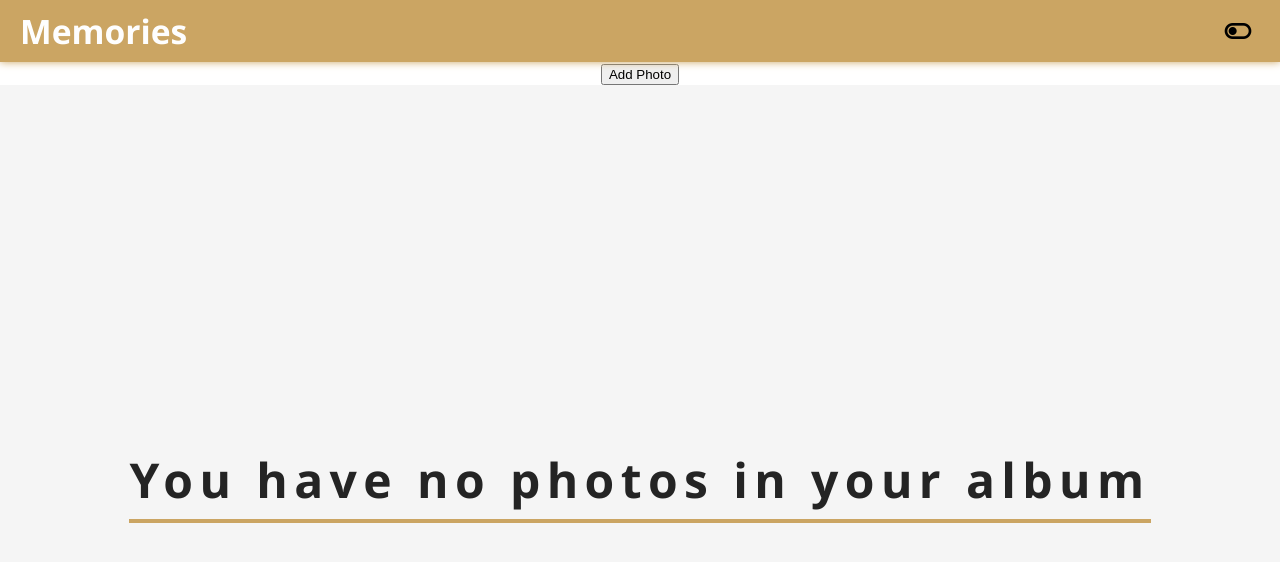
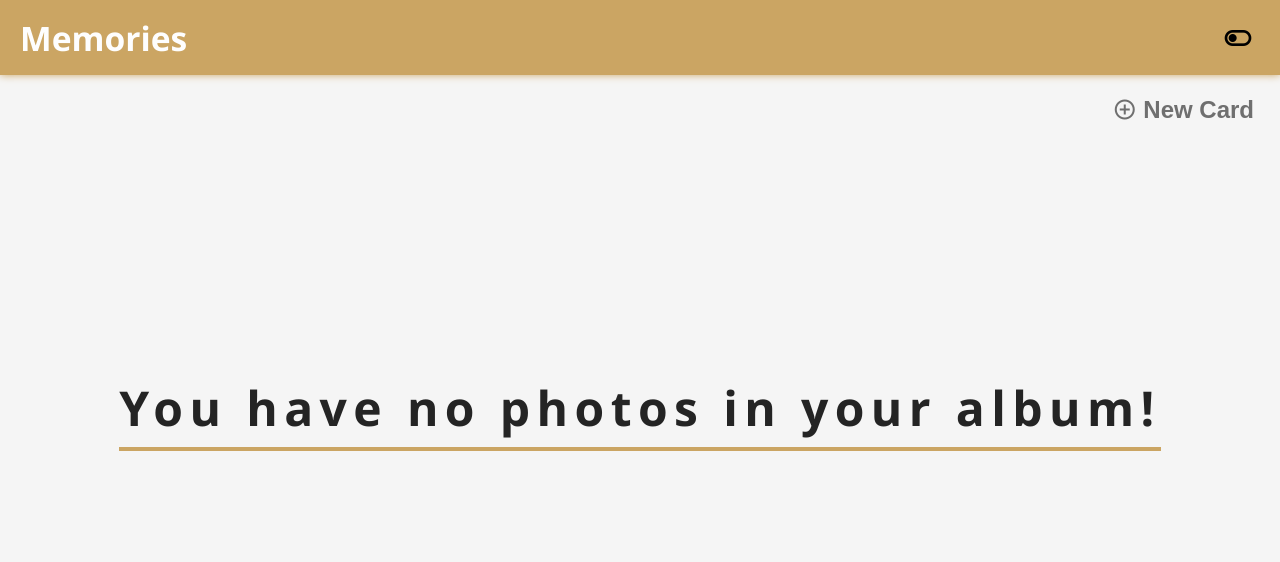
Before and after one commit to vanykardjikian/memories, a React (Vite) app: page / in a window 1280 px wide. Shown: the top 562 px of the page. Built offline with nearby package versions, Linux system fonts and the light colour scheme.

Commit message:
Fix formData initialization condition
Style new card button

```diff
--- a/src/App.jsx
+++ b/src/App.jsx
@@ -11,13 +11,13 @@ function App() {
 
 	const [darkMode, setDarkMode] = React.useState(false)
 
-	const [isNewFormVisible, setIsNewFormVisible] = React.useState(false)
+	const [isFormVisible, setisFormVisible] = React.useState(false)
 
 	const [editableFormData, seteditableFormData] = React.useState({})
 
 	function toggleNewForm(e, cardId) {
 		console.log("id: " + cardId)
-		setIsNewFormVisible(isNewFormVisible => !isNewFormVisible);
+		setisFormVisible(isFormVisible => !isFormVisible);
 		const tempFormData = cards.filter(card => card.cardId === cardId)[0]
 		console.log(tempFormData)
 		seteditableFormData({...tempFormData})
@@ -47,6 +47,13 @@ function App() {
 		toggleNewForm()
 	}
 
+
+	function deleteCard(e, targetId) {
+		setCards(prevCards => {
+			return prevCards.filter(card => card.cardId !== targetId)
+		})
+	}
+
 	const cardComponents = cards.map(card => {
 		return (
 			<Card
@@ -57,6 +64,7 @@ function App() {
 				date={card.date}
 				cardId = {card.cardId}
 				toggleNewForm={toggleNewForm}
+				deleteCard={deleteCard}
 			/>
 		)
 	})
@@ -66,21 +74,25 @@ function App() {
 	return (
 		<>
 			<Navbar darkMode={darkMode} toggleDarkMode={toggleDarkMode} />
+			<main className={!darkMode ? "" : "dark"}>
 			<div className={!darkMode ? "" : "dark"}>
-				<button onClick={toggleNewForm}>Add Photo</button>
-				{isNewFormVisible && <Form
+				{isFormVisible && <Form
 					handleSubmit={handleSubmit}
 					toggleNewForm={toggleNewForm}
 					editableFormData={editableFormData}
 				/>}
+
 			</div>
-			<main className={!darkMode ? "" : "dark"}>
+			<button
+				className='new-btn'
+				onClick={toggleNewForm}>
+					<i className='bx bx-plus-circle'></i><h4>&nbsp;New Card</h4>
+			</button>
 				{cardComponents.length ?
 					<div className="cards-container">
 						{cardComponents}
 					</div> :
-					<p className='empty-album'>You have no photos in your album</p>
-
+					<p className='empty-album'>You have no photos in your album!</p>
 				}
 			</main>
 		</>
--- a/src/Card.jsx
+++ b/src/Card.jsx
@@ -4,10 +4,20 @@ function Card(props) {
     return (
         <div className="card">
             <img className="card-img" src={props.img}></img>
+            <div className='btn-container'>
+                <button className="delete-btn" title="Delete card"
+                    onClick={(e) => props.deleteCard(e, props.cardId)}>
+                    <i className='bx bxs-trash' ></i>
+                </button>
+                <button className="edit-btn" title="Edit card"
+                    onClick={(e) => props.toggleNewForm(e, props.cardId)}>
+                        <i className='bx bxs-edit'></i>
+                </button>
+            </div>
+
             <h2 className="card-title">{props.title}</h2>
             <p className="card-description">{props.description}</p>
             <p className="card-date">{props.date}</p>
-            <button onClick={(e) => props.toggleNewForm(e, props.cardId)}>Edit</button>
         </div>
     )
 }
@@ -18,7 +28,8 @@ Card.propTypes = {
     description: PropTypes.string,
     date: PropTypes.string,
     cardId: PropTypes.string,
-    toggleNewForm: PropTypes.func
+    toggleNewForm: PropTypes.func,
+    deleteCard: PropTypes.func
 }
 
 
--- a/src/Form.jsx
+++ b/src/Form.jsx
@@ -4,7 +4,7 @@ import PropTypes from 'prop-types';
 function Form(props) {
 
     const [formData, setFormData] = React.useState(
-    props.editableFormData ?
+    Object.keys(props.editableFormData).length !== 0 ?
     {
         ...props.editableFormData
     }
@@ -17,6 +17,7 @@ function Form(props) {
         cardId: "",
     }
     )
+
 
 
     function handleChange(e) {
@@ -36,7 +37,7 @@ function Form(props) {
     return (
         <div className='form-popup'>
             <div className='form-popup-inner'>
-                <form className="my-form"
+                <form className="my-form" autoComplete="off"
                     onSubmit={(e) => Object.keys(props.editableFormData).length === 0 ?
                         props.handleSubmit(e, formData) :
                         props.handleSubmit(e, {...formData, cardId: props.editableFormData.cardId})
@@ -58,7 +59,7 @@ function Form(props) {
                     value={formData.date}>
                     </input>
                     <label htmlFor='img'>Image URL</label>
-                    <input type="url" name="img" id="img"
+                    <input type="url" name="img" id="img" required
                     onChange={handleChange}
                     value={formData.img}>
                     </input>
--- a/src/index.css
+++ b/src/index.css
@@ -16,13 +16,16 @@ body {
 
 nav {
 	width: 100%;
-	padding: 8px 20px;
+	height: 75px;
+	padding: 0 20px;
 	background-color: #cba563;
 	display: flex;
 	align-items: center;
 	justify-content: space-between;
 	box-shadow: 0 0 8px #cba563;
-	position: relative;
+	position: fixed;
+	top: 0;
+	z-index: 999;
 }
 
 .nav-title {
@@ -40,14 +43,55 @@ nav {
 
 main {
 	display: flex;
+	flex-direction: column;
 	align-items: center;
-	justify-content: center;
 	background-color: #F5F5F5;
-	min-height: 100%;
+	position: fixed;
+	top: 75px;
+	bottom: 0;
+	right: 0;
+	left: 0;
+	overflow: auto;
 }
 
 main.dark {
 	background-color: #242424;
+}
+
+
+.new-btn {
+	background-color: transparent;
+	position: absolute;
+	border: none;
+	cursor: pointer;
+	font-size: 1.5rem;
+	margin-top: 20px;
+	right: 20px;
+	display: flex;
+	align-items: center;
+	color: rgba(54, 54, 54, 0.7);
+	transition: ease 0.3s;
+}
+
+.new-btn:hover {
+	color: #242424;
+}
+
+.new-btn > h4 {
+	margin: 0;
+}
+.empty-album {
+	font-size: 3rem;
+	font-weight: 700;
+	letter-spacing: 0.4rem;
+	padding-bottom: 7px;
+	margin-top: 300px;
+	border-bottom: 4px solid #cba563;
+	color: #242424;
+}
+
+.dark .empty-album {
+	color: #F5F5F5;
 }
 
 
@@ -59,7 +103,7 @@ main.dark {
 	width: 100%;
 	row-gap: 30px;
 	column-gap: 10px;
-	padding: 30px 0;
+	padding: 80px 0 30px 0;
 	background-color: #F5F5F5;
 }
 
@@ -103,13 +147,14 @@ main.dark {
 
 
 .card-title {
-	margin: 10px 0;
+	margin: 0;
+	margin-bottom: 10px;
 	font-size: 1.8rem;
 }
 
-.card-subtitle {
+.card-description {
 	margin: 0 0;
-	font-size: 1.2rem;
+	font-size: 1rem;
 }
 
 
@@ -125,7 +170,7 @@ main.dark {
 	color: #fefefe;
 }
 
-.dark .card-subtitle {
+.dark .card-description {
 	color: #fefefe;
 }
 
@@ -133,6 +178,53 @@ main.dark {
 .dark .card-date {
 	color: rgba(255, 255, 255, 0.8);
 }
+
+.btn-container {
+	display: flex;
+	justify-content: space-between;
+	min-height: 30px;
+}
+
+.card .edit-btn,  .card .delete-btn{
+    display: none;
+	border: none;
+	background-color: transparent;
+	font-size: 1.2rem;
+	cursor: pointer;
+	transition: ease-in-out 0.2s;
+}
+
+.card .delete-btn{
+    color: rgb(222, 85, 85);
+}
+
+.card .delete-btn:hover{
+    color: rgb(208, 57, 57);
+}
+
+.card .edit-btn{
+    color: rgba(36, 36, 36, 0.7)
+}
+
+.card .edit-btn:hover{
+    color: rgba(36, 36, 36, 1)
+}
+
+
+.dark .card .edit-btn{
+    color: rgba(245, 245, 245, 0.7)
+}
+
+.dark .card .edit-btn:hover{
+    color: #ffffff
+}
+
+.card:hover .edit-btn, .card:hover .delete-btn {
+    display: block;
+}
+
+
+
 
 .form-popup {
 	position: fixed;
@@ -265,18 +357,3 @@ main.dark {
 .dark .form-btns > .cancel {
 	border: 1px solid #e3b66b;
 }
-
-
-
-.empty-album {
-	font-size: 3rem;
-	font-weight: 700;
-	letter-spacing: 0.4rem;
-	padding-bottom: 7px;
-	border-bottom: 4px solid #cba563;
-	color: #242424;
-}
-
-.dark .empty-album {
-	color: #F5F5F5;
-}
```
